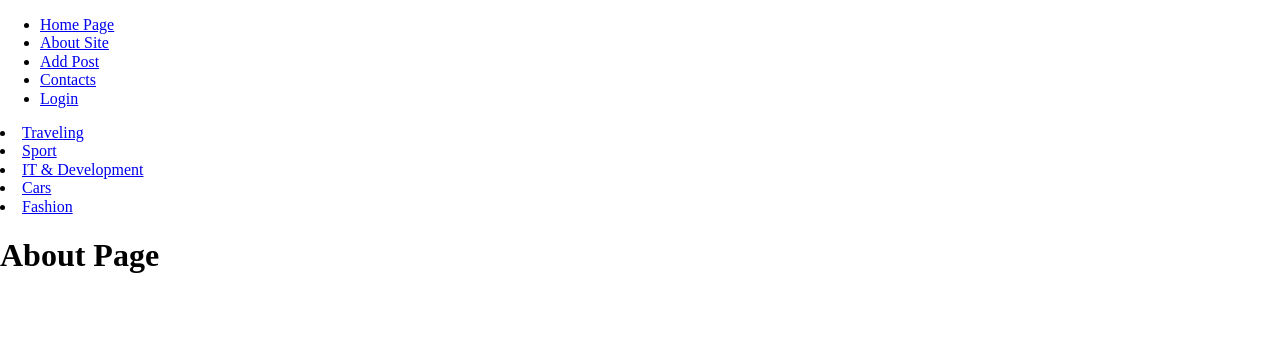
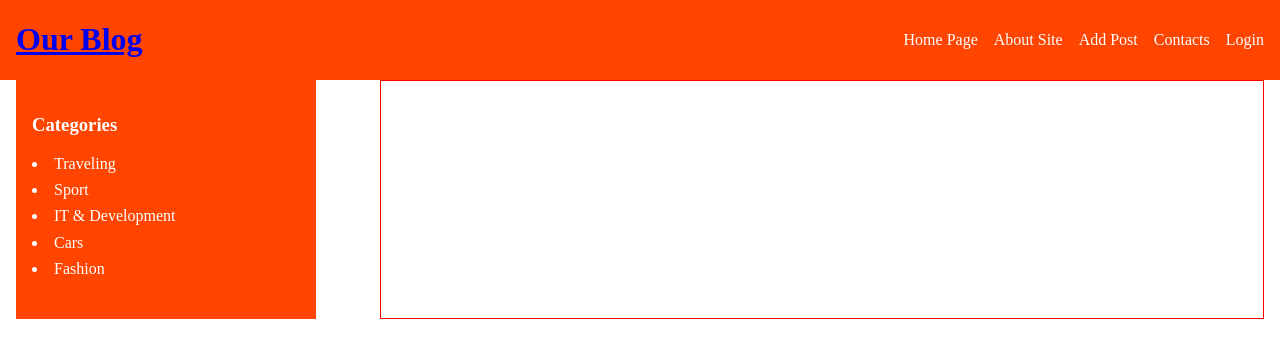
Before and after one commit to LilitAsa/django-blog, a Django app: page /about/ in a window 1280 px wide. Shown: the top 358 px of the page. Run offline with Django 4.2, Linux system fonts and the light colour scheme.

```diff
--- a/base/settings.py
+++ b/base/settings.py
@@ -37,6 +37,7 @@ INSTALLED_APPS = [
     'django.contrib.sessions',
     'django.contrib.messages',
     'django.contrib.staticfiles',
+    'django_extensions',
     'blog.apps.BlogConfig'
 ]
 
@@ -63,7 +64,7 @@ TEMPLATES = [
                 'django.template.context_processors.request',
                 'django.contrib.auth.context_processors.auth',
                 'django.contrib.messages.context_processors.messages',
-                'blog.context.menu_context'
+                'blog.context.menu_context',
             ],
         },
     },
--- a/blog/static/blog/css/style.css
+++ b/blog/static/blog/css/style.css
@@ -59,6 +59,9 @@ hr {
   overflow: visible; /* 2 */
 }
 
+ul {
+    padding: 0;
+}
 /**
  * 1. Correct the inheritance and scaling of font size in all browsers.
  * 2. Correct the odd `em` font sizing in all browsers.
@@ -365,3 +368,82 @@ template {
 body {
   font-family: "m-regular", serif;
 }
+
+.container {
+    max-width: 1280px;
+    margin: 0 auto;
+    padding: 0px 16px;
+}
+
+nav {
+    background: orangered;
+    .container {
+        display: flex;
+        justify-content: space-between;
+        align-items: center;
+        gap: 16px;
+
+        .logo {
+            h1 {
+                a {
+                    text-decoration: none;
+                    color: #fff;
+                }
+            }
+        }
+
+        .menu {
+            ul {
+                display: flex;
+                justify-content: space-between;
+                align-items: center;
+                gap: 16px;
+
+                li {
+                    list-style-type: none;
+
+                    a{
+                        text-decoration: none;
+                        color: #fff;
+                    }
+                }
+            }
+        }
+    }
+}
+
+.aside_and_main {
+    display: flex;
+    gap: 64px;
+    justify-content: space-between;
+
+    aside {
+        width: 300px;
+        padding: 16px;
+        background: orangered;
+        color: #fff;
+
+        .categories {
+            li {
+                list-style-position: inside;
+
+                a {
+                    display: inline-block;
+                    text-decoration: none;
+                    margin-bottom: 8px;
+                    color: #fff;
+                }
+
+                a:hover {
+                    color: greenyellow;
+                }
+            }
+        }
+    }
+
+    main {
+        flex: 1;
+        border: 1px solid red;
+        padding: 16px;
+    }
+}
--- a/blog/templates/blog/category.html
+++ b/blog/templates/blog/category.html
@@ -1,9 +1,8 @@
-{% for cat in cats %}
-  <li>
-    <a href="{% url 'category' cat.id %}">{{cat.name}}</a>
-  </li>
-{% endfor %}
+{% extends "base.html" %}
 
-<h1>
-  {{cats.name}}
-</h1>
+{% block category %}
+  <div>
+     <h2>{{title}}</h2>
+      <p>{{ cat_selected }}</p>
+  </div>
+{% endblock %}
--- a/blog/templates/blog/includes/categories.html
+++ b/blog/templates/blog/includes/categories.html
@@ -1,12 +1,10 @@
-{% load blog_tags %}
-<nav>
-
-{% get_categories as categories %}
-{% for cat in categories %}
-    <a href="{% url 'category' cat.id %}"> {{cat.name}} </a>
-{% endfor %}
-
-
-</nav>
-
-<p>{{title}}</p>
+<ul class="categories">
+  {% for cat in cats %}
+    {% if cat.id == cat.selected %}
+      <li class="active_cat">{{cat.name}}</li>
+    {% endif %}
+  <li>
+    <a class="category-item" href="{% url 'category' cat.id %}">{{cat.name}}</a>
+  </li>
+    {% endfor %}
+</ul>
--- a/blog/templatetags/blog_tags.py
+++ b/blog/templatetags/blog_tags.py
@@ -11,7 +11,7 @@ def get_categories():
     return views.categories_from_db
 
 
-@register.inclusion_tag("blog/category.html")
-def show_categories():
+@register.inclusion_tag("blog/includes/categories.html")
+def show_categories(cat_selected=0):
     cats = views.categories_from_db
-    return {"cats": cats}
+    return {"cats": cats, "cat_selected": cat_selected}
--- a/blog/urls.py
+++ b/blog/urls.py
@@ -7,6 +7,6 @@ urlpatterns = [
 	path("add-post/", views.add_post, name="add_post"),
 	path("contacts/", views.contacts, name="contacts"),
 	path("login/", views.login, name="login"),
-	path("posts/<int:post_id>", views.show_more, name="posts"),
-	path("category/<int:cat_id>", views.show_category, name="category")
+	path("article/<int:article_id>/", views.show_article, name="article"),
+	path("category/<int:cat_id>/", views.show_category, name="category")
 ]
--- a/blog/views.py
+++ b/blog/views.py
@@ -1,9 +1,7 @@
 from django.http import HttpResponse, HttpResponseNotFound
-from django.shortcuts import render
-from django.template.defaultfilters import title
-from unicodedata import category
+from django.shortcuts import render, get_list_or_404
 
-from blog.templatetags.blog_tags import register
+from blog.models import Article
 
 data_from_db = [
 	{
@@ -52,23 +50,35 @@ categories_from_db = [
 
 
 def index(request):
-	data = {
-		"title": "Home Page",
-		"description": "Lorem ipsum dolor sit amet, consectetur adipisicing elit.",
-		"posts": data_from_db,
-	}
-	return render(request, "blog/home.html", data)
+	return render(request, "blog/home.html")
 
 
 def about(request):
 	return render(request, "blog/about.html", {"title": "About Page"})
 
 
-def show_more(request, post_id):
-	return render(request, "blog/read-more.html", {"title": "Read More"})
+def show_article(request, article_id):
+	article = get_list_or_404(Article, pk=article_id)
+
+	data = {
+		"title": article.title,
+		"content": article.content,
+		"time_create": article.time_create,
+		"time_update": article.time_update,
+		"is_published": article.is_published
+	}
+	return render(request, "blog/show-article.html", data)
+
 
 def show_category(request,cat_id):
-	return render(request,"blog/category.html",{"title": f"Category: {cat_id}"})
+	return render(
+		request,
+		"blog/category.html",
+		{
+			"title": categories_from_db[cat_id-1].get("name"),
+			"cat_selected": cat_id
+		 },
+	)
 
 
 def add_post(request):
--- a/templates/base.html
+++ b/templates/base.html
@@ -9,9 +9,11 @@
     <link type="text/css" rel="stylesheet" href="{% static 'blog/css/style.css' %}">
 </head>
 <body>
-    <nav>
+    <nav class="main-nav">
         <div class="container">
-            <div class="logo"></div>
+            <h1 class="logo">
+                <a href="{% url 'index' %}">Our Blog</a>
+            </h1>
             <div class="menu">
                 <ul>
                     {% for m in menu %}
@@ -24,9 +26,15 @@
         </div>
     </nav>
 
-    {% show_categories %}
-    {% block content %} {% endblock %}
-    {% block about %} {% endblock %}
+    <section class="aside_and_main container">
+        <aside>
+            <h3>Categories</h3>
+            {% show_categories cat_selected %}
+        </aside>
+        <main>
+            {% block article %} {% endblock %}
+        </main>
+    </section>
 
     <script src="{% static 'blog/js/script.js' %}"></script>
 </body>
```
Also changed, not shown: blog/models.py (+10 -1 lines), blog/templates/blog/home.html (+0 -32 lines), blog/templates/blog/read-more.html (deleted, +0 -7 lines), blog/templates/blog/show_article.html (added, +15 -0 lines), blog/context.py (line endings or trailing spaces), blog/migrations/0001_initial.py (added), db.sqlite3.
